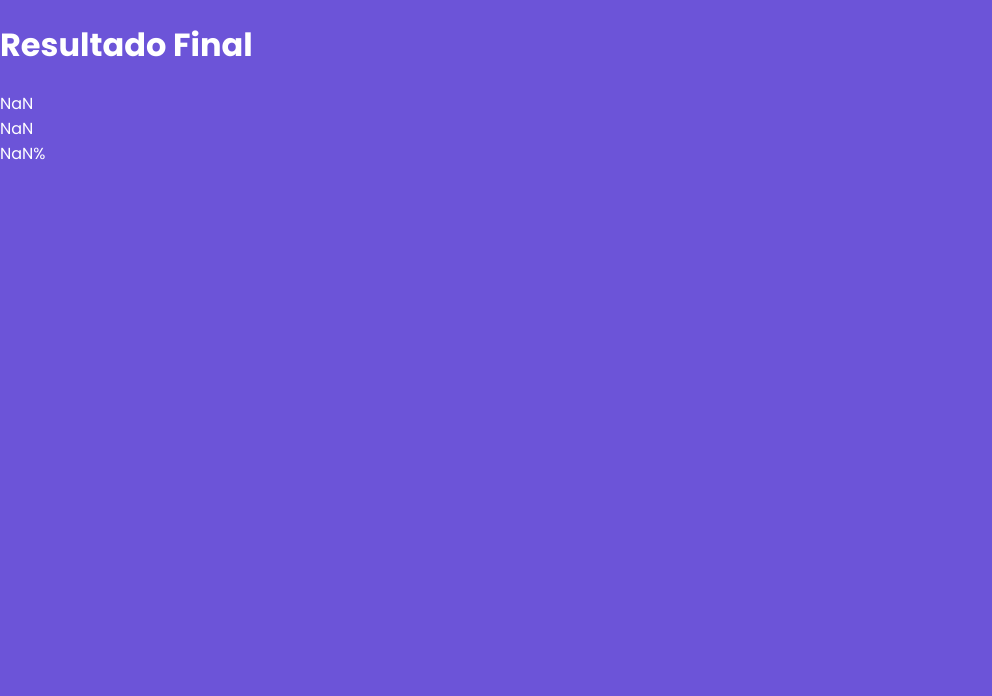
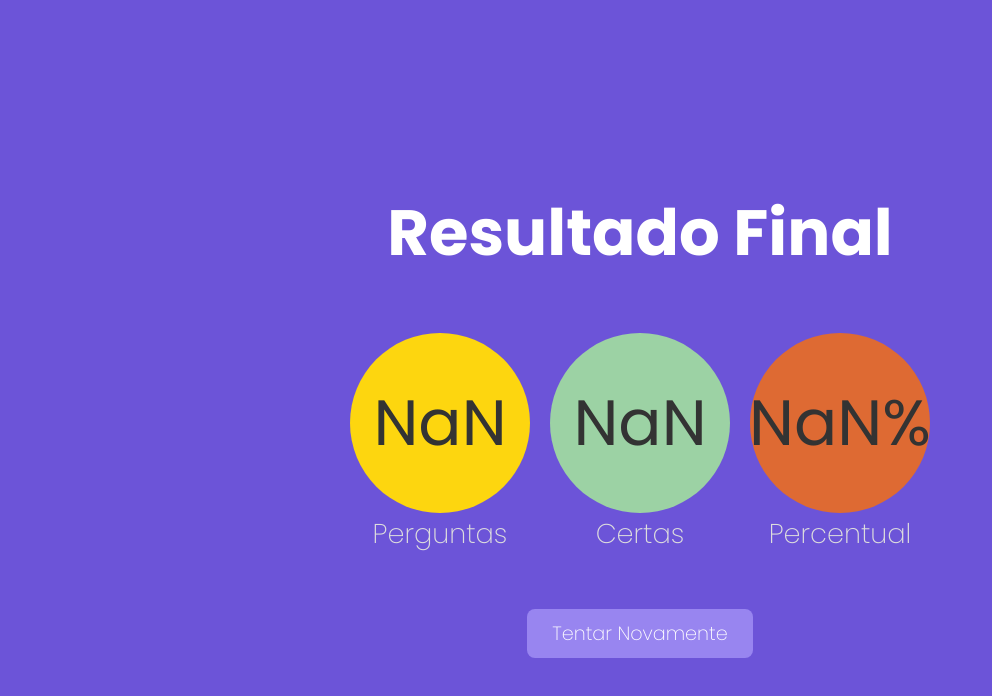
Before and after one commit to dauid64/quiz, a Next.js app: page /resultado in a window 1280 px wide. Shown: the top 696 px of the page, without its empty margins (0-992 px from the left). Built offline with nearby package versions, Linux system fonts and the light colour scheme.

Commit message:
Add componente Estatistica

```diff
--- a/components/Botao.tsx
+++ b/components/Botao.tsx
@@ -17,6 +17,8 @@
         )
     }
     return props.href ? (
-        <Link href={props.href}>{renderizarBotao()}</Link>
+        <div className={styles.container_botao}>
+            <Link href={props.href}>{renderizarBotao()}</Link>
+        </div>
     ) : renderizarBotao()
 }
--- /dev/null
+++ b/components/Estatistica.tsx
@@ -0,0 +1,24 @@
+import styles from '@/styles/Estatistica.module.css'
+
+interface EstatisticaProps {
+    valor: any
+    texto: string
+    corFundo?: string
+    corFonte?: string
+}
+
+export default function Estatistica(props: EstatisticaProps) {
+    return (
+        <div className={styles.estatistica}>
+            <div className={styles.valor} style={{
+                backgroundColor: props.corFundo ?? '#FDD60F',
+                color: props.corFonte ?? '#333'
+            }}>
+                {props.valor}
+            </div>
+            <div className={styles.texto}>
+                {props.texto}
+            </div>
+        </div>
+    )
+}
--- a/pages/resultado.tsx
+++ b/pages/resultado.tsx
@@ -1,4 +1,6 @@
+import Estatistica from '@/components/Estatistica'
 import styles from '@/styles/Resultado.module.css'
+import Botao from '@/components/Botao'
 import { useRouter } from "next/router"
 
 export default function resultaado() {
@@ -11,9 +13,14 @@
     return (
         <div className={styles.resultado}>
             <h1>Resultado Final</h1>
-            <div>{total}</div>
-            <div>{certas}</div>
-            <div>{`${percentual}%`}</div>
+            <div style={{ display: 'flex' }}>
+                <Estatistica texto='Perguntas' valor={total}/>
+                <Estatistica texto='Certas' valor={certas}
+                    corFundo='#9CD2A4'/>
+                <Estatistica texto='Percentual' valor={`${percentual}%`}
+                    corFundo='#DE6A33'/>
+            </div>
+            <Botao href='/' texto='Tentar Novamente'/>
         </div>
     )
 }
--- a/styles/Botao.module.css
+++ b/styles/Botao.module.css
@@ -1,3 +1,7 @@
+.container_botao {
+    margin-top: 40px;
+}
+
 .botao {
     color: #fff;
     border-radius: 8px;
@@ -6,7 +10,6 @@
     border: none;
     padding: 10px 25px;
     background-color: #9885F0;
-    margin-top: 40px;
     cursor: pointer;
     transition: all .2s ease-in-out;
 }
--- /dev/null
+++ b/styles/Estatistica.module.css
@@ -0,0 +1,22 @@
+.estatistica {
+    display: flex;
+    flex-direction: column;
+    align-items: center;
+    margin: 10px;
+}
+
+.valor {
+    display: flex;
+    justify-content: center;
+    align-items: center;
+    height: 180px;
+    width: 180px;
+    border-radius: 90px;
+    font-size: 4rem;
+}
+
+.texto {
+    color: #ddd;
+    font-size: 1.7rem;
+    font-weight: 200;
+}
--- a/styles/Resultado.module.css
+++ b/styles/Resultado.module.css
@@ -1,4 +1,8 @@
 .resultado {
     display: flex;
     flex-direction: column;
+    justify-content: center;
+    align-items: center;
+    height: 100vh;
+    font-size: 2rem;
 }
```
